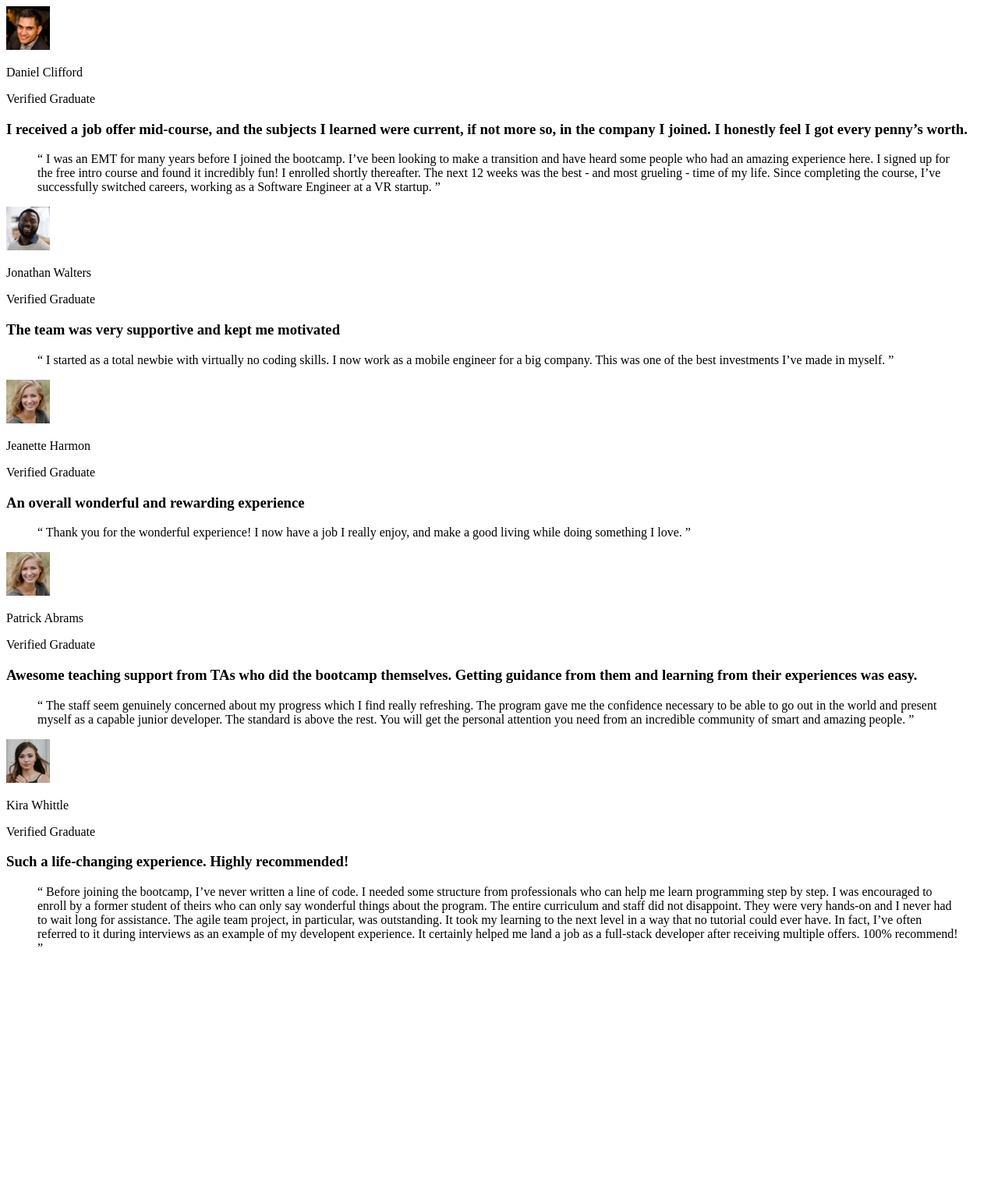
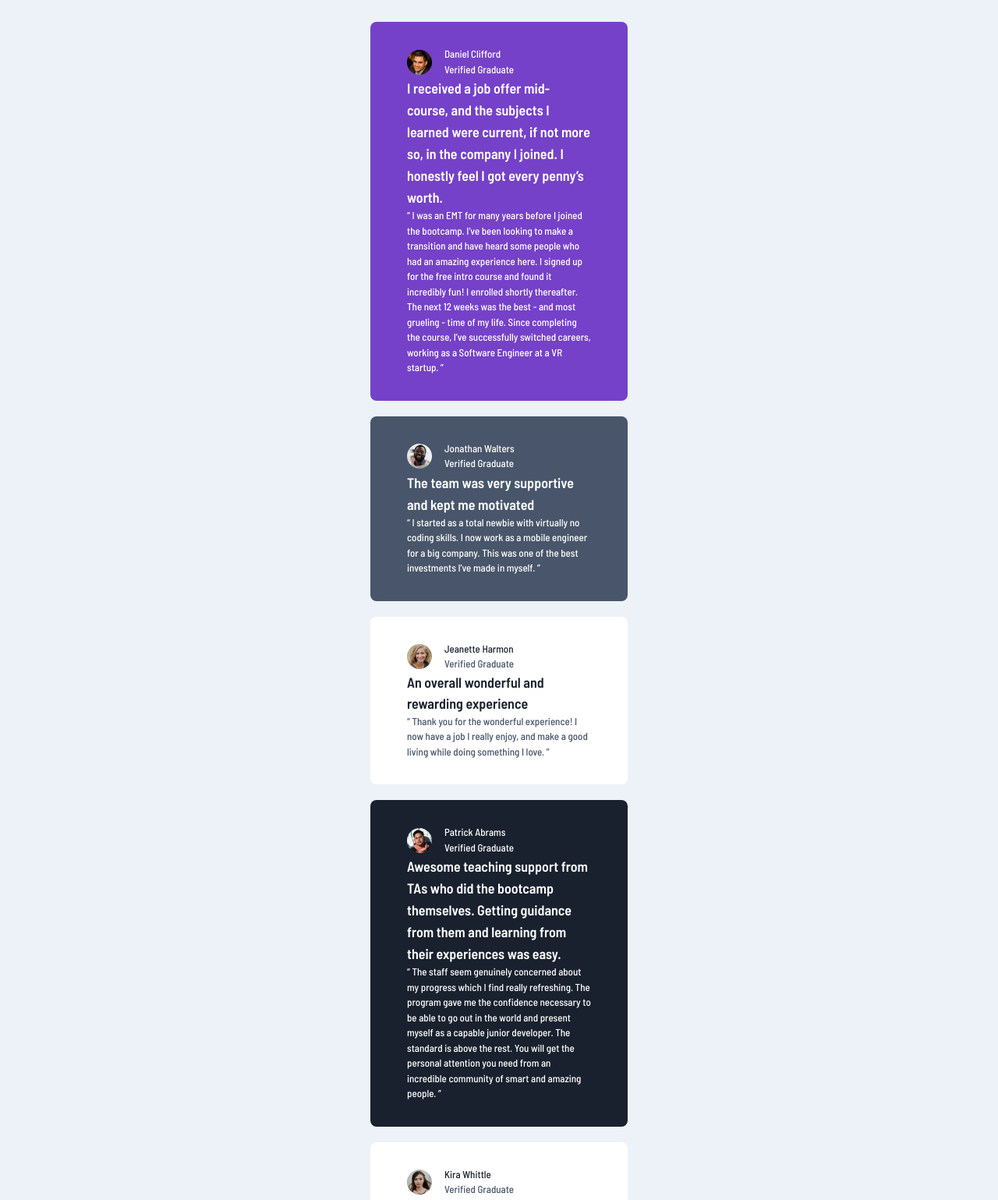
Before and after one commit to Abasiekong/testimonial-grid-section, a plain HTML site: page index.html in a window 1280 px wide. Shown: the top 1539 px of the page at 78% size. Before the commit the page ends 1241 px from the top, so only its background shows below. Drawn offline with Linux system fonts and the light colour scheme.

Commit message:
Update file content

```diff
--- a/index.html
+++ b/index.html
@@ -6,8 +6,9 @@
   <meta name="viewport" content="width=device-width, initial-scale=1.0">
 
   <link rel="icon" type="image/png" sizes="32x32" href="./images/favicon-32x32.png">
-  <link
-    href="https://fonts.googleapis.com/css2?family=Barlow+Semi+Condensed:wght@500;600&family=Red+Hat+Display:wght@500&display=swap"
+  <link rel="stylesheet" href="./src/style.css">
+  <link rel="stylesheet" href="./dist/output.css">
+  <link href="https://fonts.googleapis.com/css2?family=Barlow+Semi+Condensed:wght@500;600&family=Red+Hat+Display:wght@500&display=swap"
     rel="stylesheet">
 
   <title>Frontend Mentor | [Challenge Name Here]</title>
@@ -16,18 +17,23 @@
 <body>
   <main>
 
-    <article>
-      <div>
-        <img src="./images/image-daniel.jpg" alt="Profile Picture">
+    <div class="w-[25.384615em] mx-auto my-7">
 
-        <span>
+      <article class="bg-moderate-violet py-8 rounded-lg mb-5">
+        <div class="w-260 mx-auto px-3">
+
+          <div class="flex items-center">
+            <img src="./images/image-daniel.jpg" alt="Profile Picture" class="rounded-full w-8">
+
+            <span class="ml-4">
               <p>Daniel Clifford</p>
               <p>Verified Graduate</p>
             </span>
+          </div>
 
           <section>
 
-          <h3>I received a job offer mid-course, and the subjects I learned were current, if not more so,
+            <h3 class="text-lg font-semibold">I received a job offer mid-course, and the subjects I learned were current, if not more so,
               in the company I joined. I honestly feel I got every penny’s worth.</h3>
 
             <p>
@@ -43,18 +49,20 @@
         </div>
       </article>
 
-    <article>
-      <div>
-        <img src="./images/image-jonathan.jpg" alt="Profile Picture">
+      <article class="bg-very-dark-grayish-blue py-8 rounded-lg mb-5">
+        <div class="w-260 mx-auto px-3">
+          <div class="flex items-center">
+            <img src="./images/image-jonathan.jpg" alt="Profile Picture" class="rounded-full w-8">
 
-        <span>
+            <span class="ml-4">
               <p>Jonathan Walters</p>
               <p>Verified Graduate</p>
             </span>
+          </div>
 
           <section>
 
-          <h3>The team was very supportive and kept me motivated</h3>
+            <h3 class="text-lg font-semibold">The team was very supportive and kept me motivated</h3>
 
             <p>
             <blockquote>“ I started as a total newbie with virtually no coding skills. I now work as a mobile engineer
@@ -66,18 +74,20 @@
         </div>
       </article>
 
-    <article>
-      <div>
-        <img src="./images/image-jeanette.jpg" alt="Profile Picture">
+      <article class="bg-white text-very-dark-grayish-blue py-8 rounded-lg mb-5">
+        <div class="w-260 mx-auto px-3">
+          <div class="flex items-center">
+            <img src="./images/image-jeanette.jpg" alt="Profile Picture" class="rounded-full w-8">
 
-        <span>
-          <p>Jeanette Harmon</p>
+            <span class="ml-4">
+              <p class="text-very-dark-blackish-blue">Jeanette Harmon</p>
               <p>Verified Graduate</p>
             </span>
+          </div>
 
           <section>
 
-          <h3>An overall wonderful and rewarding experience</h3>
+            <h3 class="text-very-dark-blackish-blue text-[18px] font-semibold">An overall wonderful and rewarding experience</h3>
 
             <p>
             <blockquote>“ Thank you for the wonderful experience! I now have a job I really enjoy, and make a good living
@@ -89,18 +99,20 @@
         </div>
       </article>
 
-    <article>
-      <div>
-        <img src="./images/image-jeanette.jpg" alt="Profile Picture">
+      <article class="bg-very-dark-blackish-blue py-8 rounded-lg mb-5">
+        <div class="w-260 mx-auto px-3">
+          <div class="flex items-center">
+            <img src="./images/image-patrick.jpg" alt="Profile Picture" class="rounded-full w-8">
 
-        <span>
+            <span class="ml-4">
               <p>Patrick Abrams</p>
               <p>Verified Graduate</p>
             </span>
+          </div>
 
           <section>
 
-          <h3>Awesome teaching support from TAs who did the bootcamp themselves. Getting guidance from them and
+            <h3 class="text-lg font-semibold">Awesome teaching support from TAs who did the bootcamp themselves. Getting guidance from them and
               learning from their experiences was easy.</h3>
 
             <p>
@@ -115,18 +127,20 @@
         </div>
       </article>
 
-    <article>
-      <div>
-        <img src="./images/image-kira.jpg" alt="Profile Picture" class="">
+      <article class="bg-white text-very-dark-grayish-blue py-8 rounded-lg">
+        <div class="w-260 mx-auto px-3">
+          <div class="flex items-center">
+            <img src="./images/image-kira.jpg" alt="Profile Picture" class="rounded-full w-8">
 
-        <span>
-          <p>Kira Whittle</p>
+            <span class="ml-4">
+              <p class="text-very-dark-blackish-blue">Kira Whittle</p>
               <p>Verified Graduate</p>
             </span>
+          </div>
 
           <section>
 
-          <h3>Such a life-changing experience. Highly recommended!</h3>
+            <h3 class="text-very-dark-blackish-blue text-lg font-semibold">Such a life-changing experience. Highly recommended!</h3>
 
             <p>
             <blockquote>“ Before joining the bootcamp, I’ve never written a line of code. I needed some structure from
@@ -144,6 +158,8 @@
         </div>
       </article>
 
+    </div>
+
   </main>
 </body>
 
--- a/src/style.css
+++ b/src/style.css
@@ -3,6 +3,8 @@
 body {
     font-family: 'Barlow Semi Condensed', sans-serif;
     font-size: 13px;
+    color: #ffffff;
+    background-color: hsl(210, 46%, 95%);
 }
 
 @tailwind components;
--- a/tailwind.config.js
+++ b/tailwind.config.js
@@ -12,6 +12,10 @@ module.exports = {
         'White': 'hsl(0, 0%, 100%)',
         'light-gray': 'hsl(0, 0%, 81%)',
         'light-grayish-blue': 'hsl(210, 46%, 95%)'
+      },
+
+      width: {
+        '260': '20em'
       }
     },
   },
```
Also changed, not shown: dist/output.css. Lines whose indentation alone changed are shown as unchanged.
